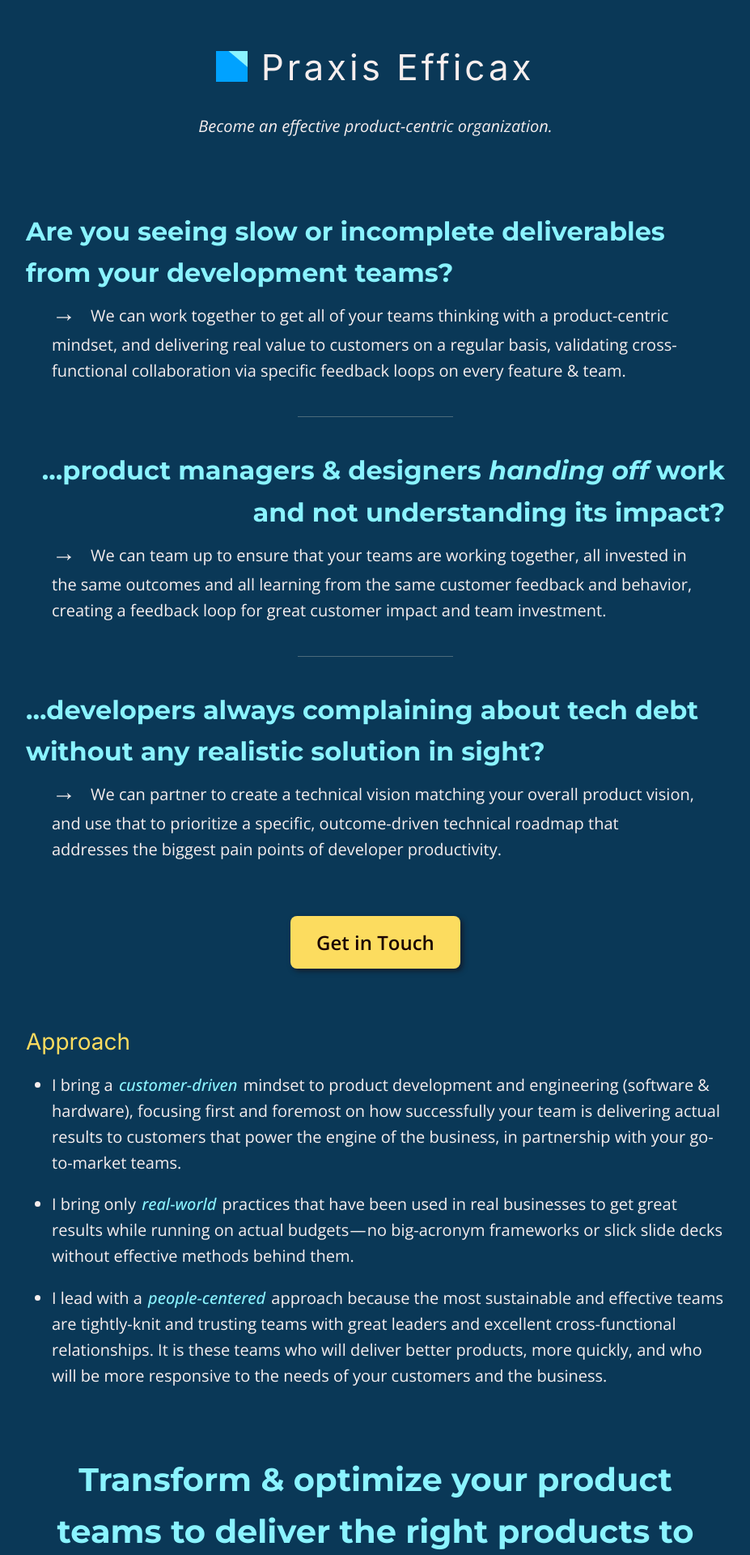
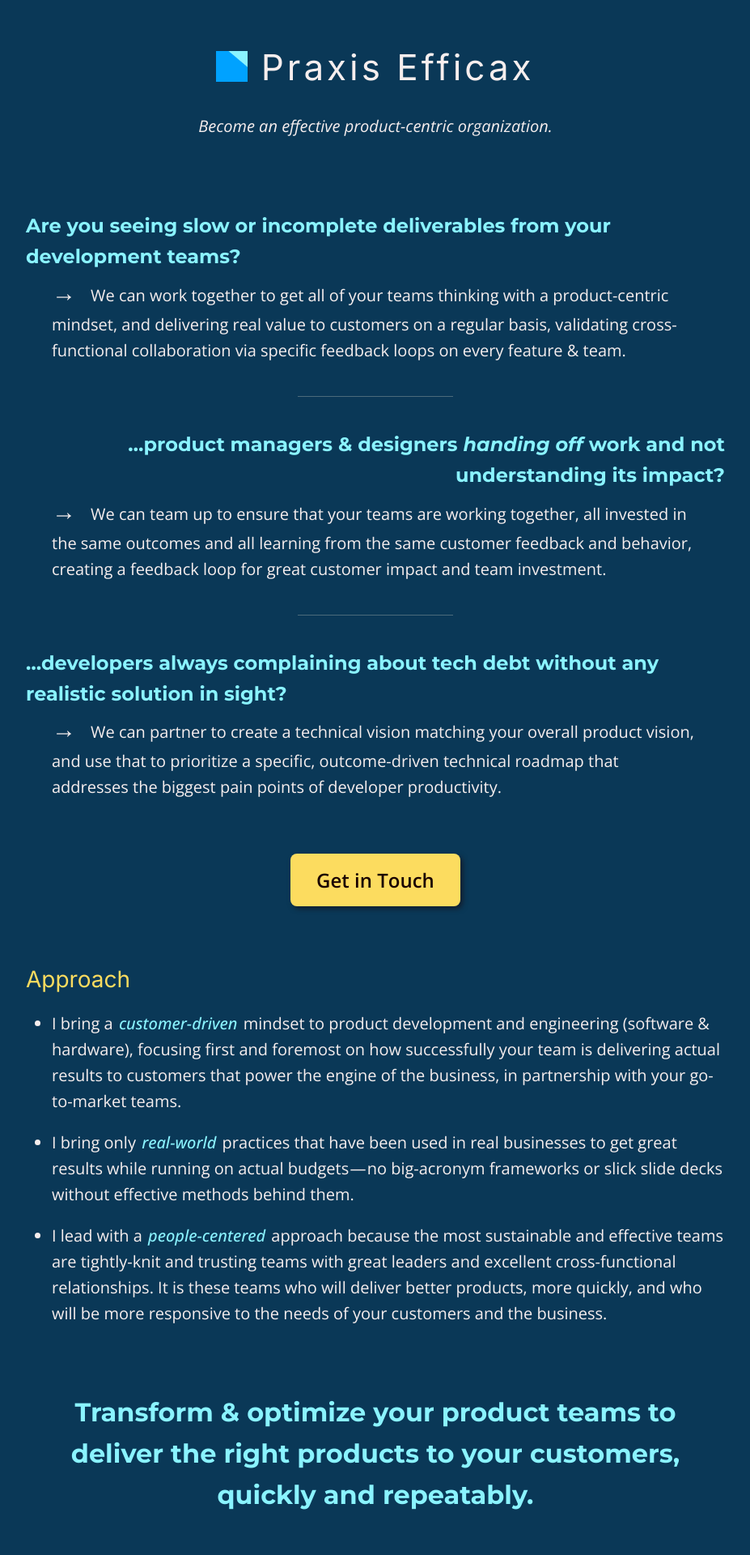
Before and after one commit to h3h/praxisefficax.com, a Jekyll site: the page built from index.html, in a window 1280 px wide. Shown: the top 1920 px of the page at 81% size, without its empty margins (176-1103 px from the left). Built offline with Jekyll 4.4.1, drawn with Linux system fonts in a browser that asks for light colours; the list of posts is cut into pages by our own code.

Commit message:
Tone down font sizes

```diff
--- a/style/style.scss
+++ b/style/style.scss
@@ -183,10 +183,10 @@ article.index-page {
     text-align: center;
 
     @media screen and (min-width: 64em) {
-      font-size: 2.5rem;
+      font-size: 2rem;
     }
     @media screen and (max-width: 64em) {
-      font-size: 2rem;
+      font-size: 1.25rem;
     }
 
     p {
@@ -200,7 +200,7 @@ article.index-page {
       font-family: 'Montserrat', sans-serif;
 
       @media screen and (min-width: 64em) {
-        font-size: 2rem;
+        font-size: 1.5rem;
       }
       @media screen and (max-width: 64em) {
         font-size: 1.2rem;
```
